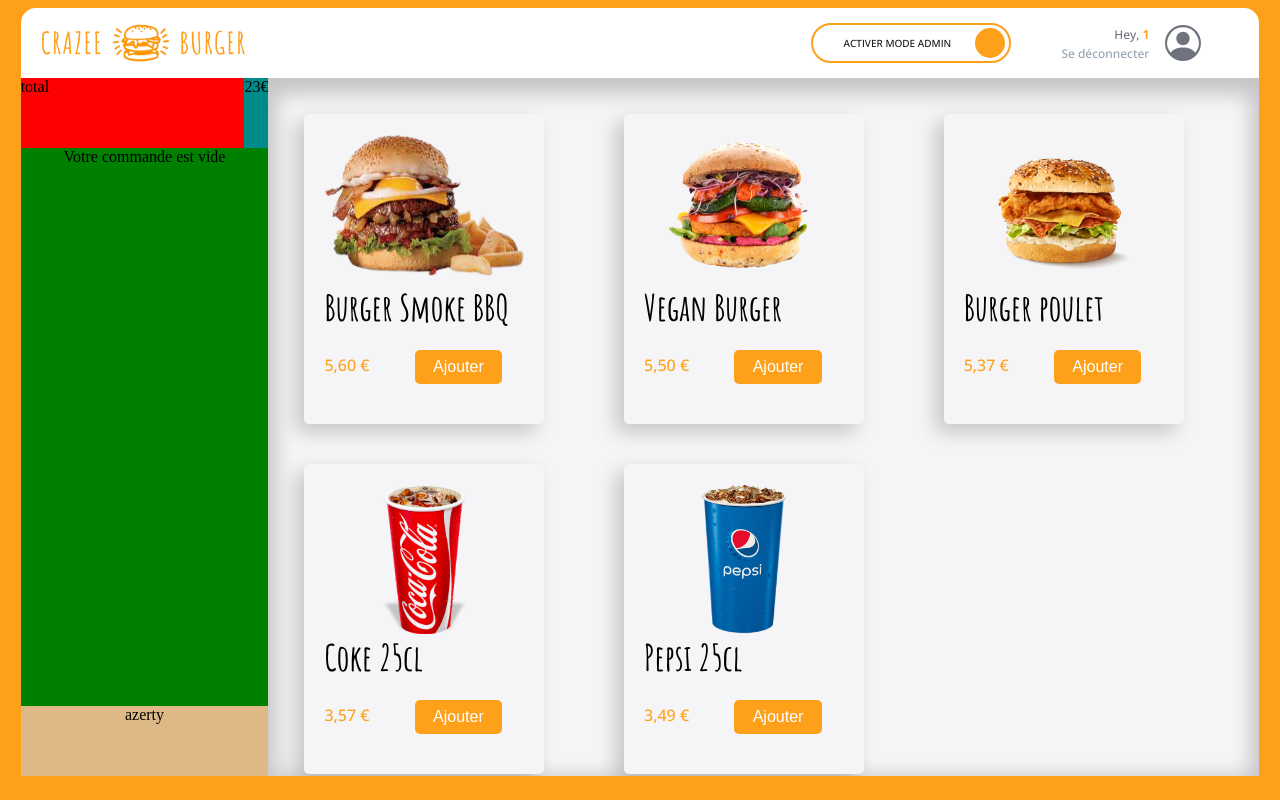
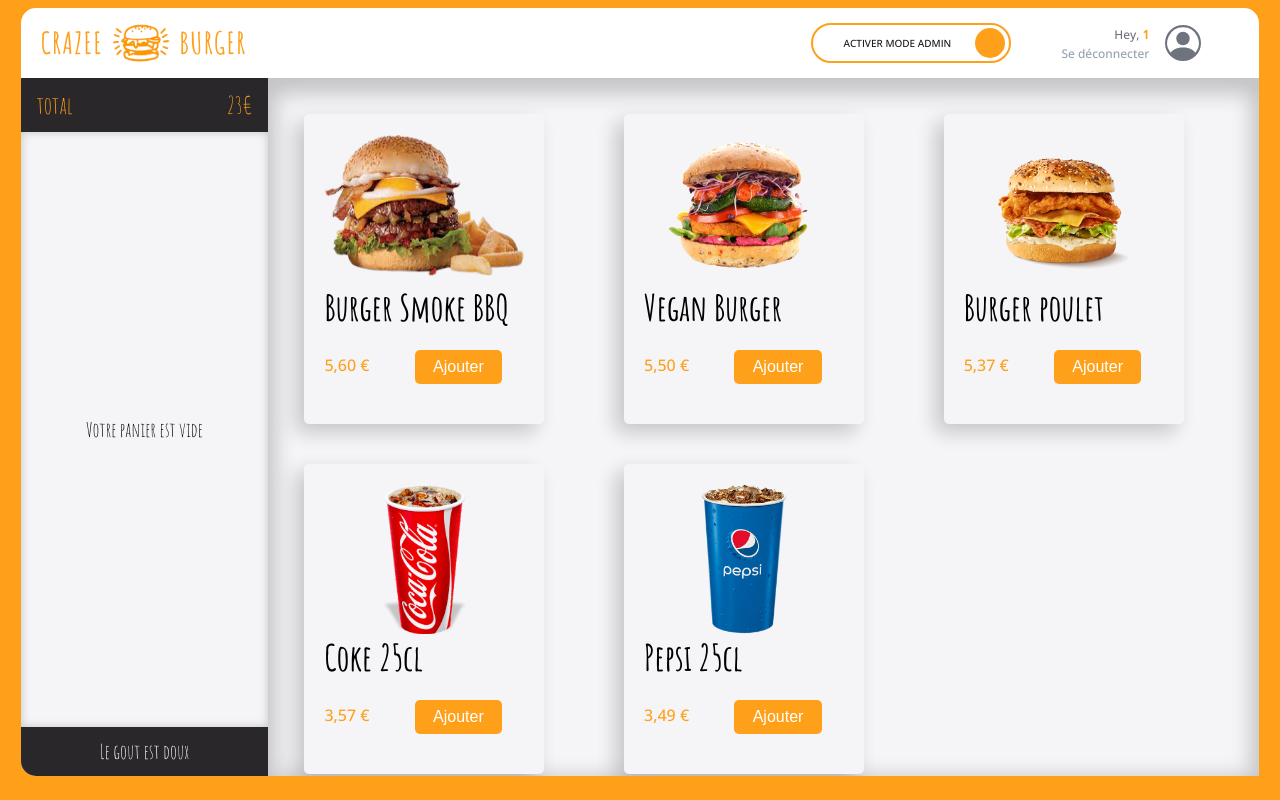
Before and after one commit to angelo-mbunga/crazee-burger, a React (Vite) app: page /order/1 in a window 1280 px wide. Built offline with nearby package versions, Linux system fonts and the light colour scheme.

Commit message:
💄 F10 : BASKET > Add design system & more

```diff
--- a/src/components/pages/order/main/Basket.jsx
+++ b/src/components/pages/order/main/Basket.jsx
@@ -1,35 +1,64 @@
 import React from 'react'
+import {theme} from '../../../../theme/index';
 import styled from 'styled-components';
 
-export default function Basket() {
+export default function Basket(products) {
   return (
     <BasketStyled>
-      <div className='header'>total <span className='rer'>23€</span></div>
-      <div className='content'>Votre commande est vide</div>
-      <div className='footer'>azerty</div>
+      <div className='header'>
+        <span className='title'>total</span>
+        <span className='price'>23€</span>
+      </div>
+      <div className='content'>
+        { !products
+            ? <span>Votre panier est plein</span>
+            : <span>Votre panier est vide</span>
+        }
+      </div>
+      <div className='footer'>
+        <span>Le gout est doux</span>
+      </div>
     </BasketStyled>
   )
 }
 
 const BasketStyled = styled.div`
 
+  font-family: "Amatic SC", cursive;
+  display: flex;
+  flex-direction: column;
+
   .header {
-    background-color: red;
-    height: 10%;
-    .rer {
-      background-color: darkcyan;
-      float: right;
-      height: 100%;
-    }
+    background-color: ${theme.colors.background_dark};
+    color: ${theme.colors.primary};
+    display: flex;
+    align-items: center;
+    justify-content: space-between;
+    font-size: ${theme.fonts.size.P3};
+    padding: 12px 0;
+  }
+  .title, .price {
+    padding: 0 16px;
   }
   .content {
-    background-color: green;
-    height: 80%;
+    background-color: ${theme.colors.background_white};
     text-align: center;
+    font-size: ${theme.fonts.size.P2};
+    display: flex;
+    align-items: center;
+    justify-content: center;
+    flex: 1;
+    box-shadow: inset 0px 0px 10px rgba(0, 0, 0, 0.2);
+
   }
   .footer {
-    background-color: burlywood;
-    text-align: center;
-    height: 10%;
+    display: flex;
+    align-items: center;
+    justify-content: center;
+    background-color: ${theme.colors.background_dark};
+    color: ${theme.colors.white};
+    font-size: ${theme.fonts.size.P2};
+    padding: 12px 0;
+    border-bottom-left-radius: ${theme.borderRadius.extraRound};;
   }
 `;
```
